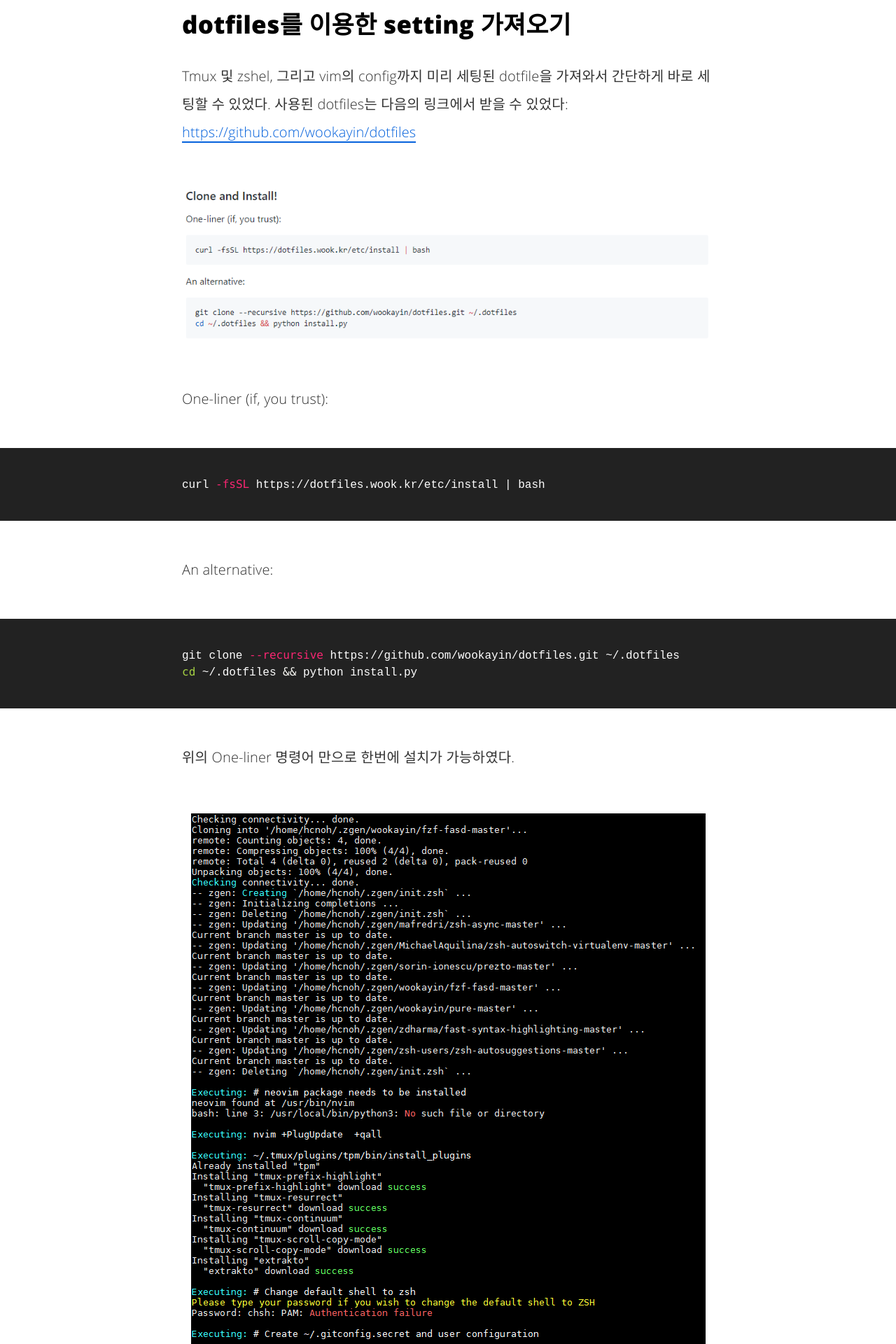
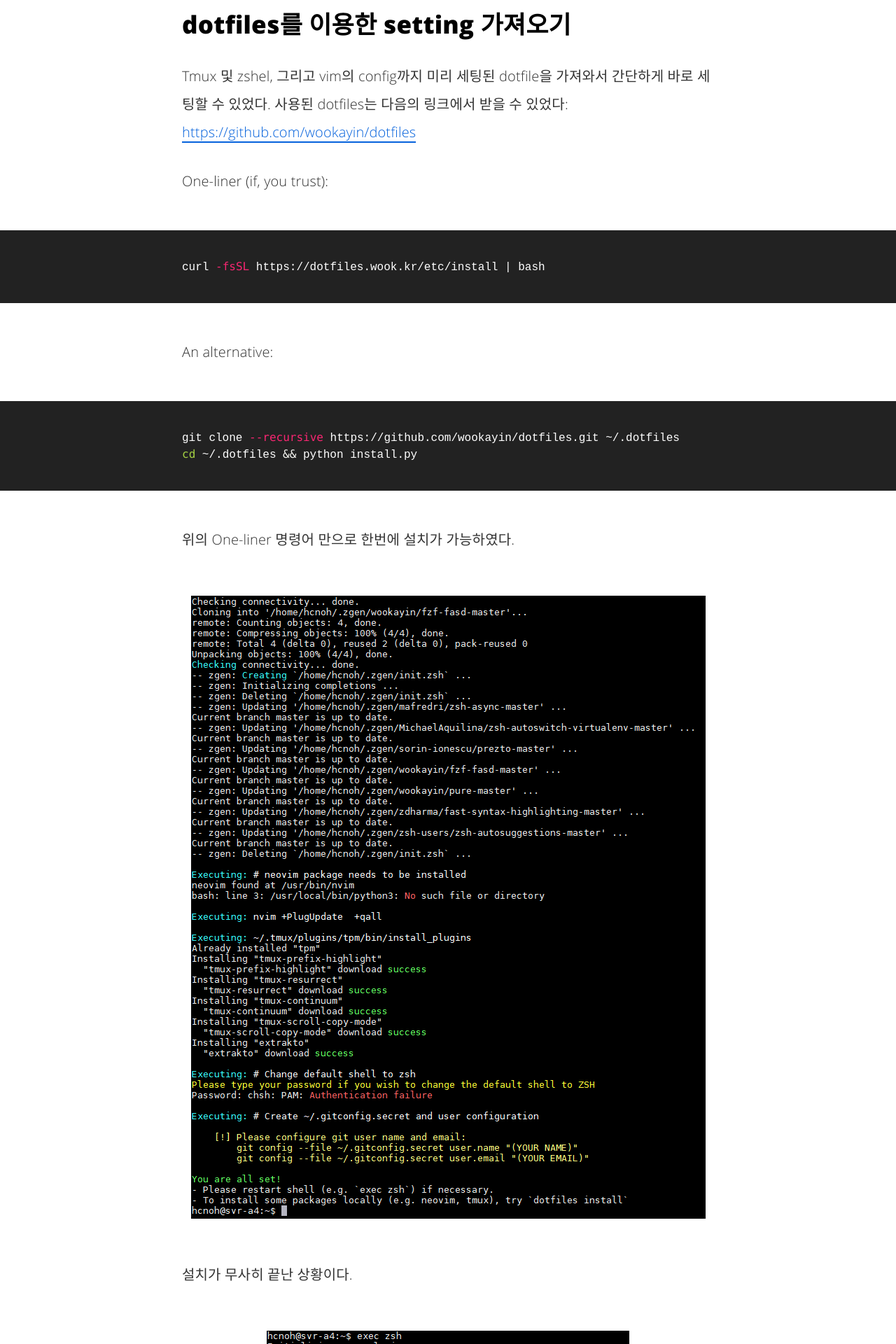
Before and after one commit to hcnoh/blog-prev, a Jekyll site: the page built from _posts/2018-08-17-vim-and-zsh-setting.md, in a window 1280 px wide. Shown: the part 2455-4375 px from the top of the page at 70% size. Built offline with Jekyll 4.4.1, drawn with Linux system fonts in a browser that asks for light colours; comment, search, counter and statistics services are not loaded.

Commit message:
Update 2018-08-17-vim-and-zsh-setting.md

```diff
--- a/_posts/2018-08-17-vim-and-zsh-setting.md
+++ b/_posts/2018-08-17-vim-and-zsh-setting.md
@@ -29,8 +29,6 @@ MobaXterm을 통해 업무용 서버로 접속한 모습
 ## dotfiles를 이용한 setting 가져오기
 
 Tmux 및 zshel, 그리고 vim의 config까지 미리 세팅된 dotfile을 가져와서 간단하게 바로 세팅할 수 있었다. 사용된 dotfiles는 다음의 링크에서 받을 수 있었다: [https://github.com/wookayin/dotfiles](https://github.com/wookayin/dotfiles)
-
-![image](/assets/img/20180817_03.png)
 
 One-liner (if, you trust):
 {% highlight bash %}
```
